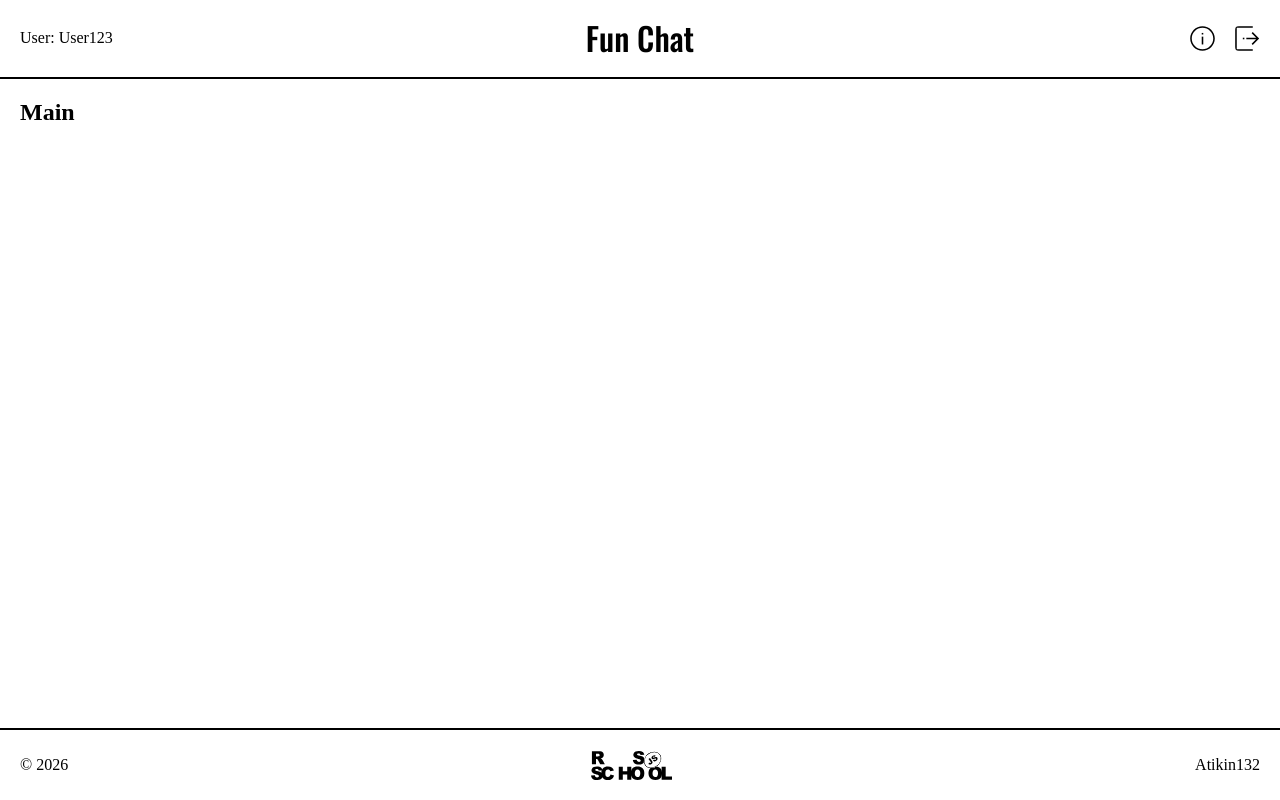
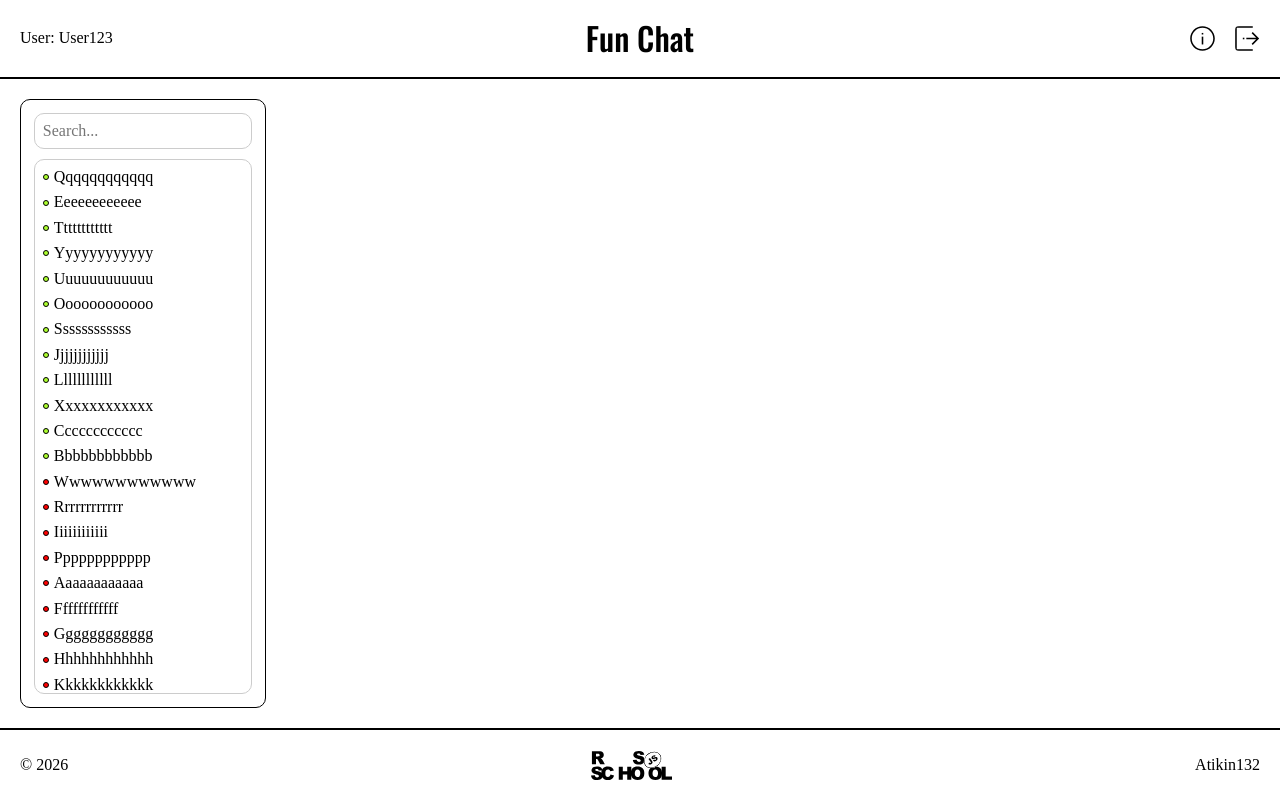
Before and after one commit to Atikin132/fun-chat, a website built with Vite: page index.html in a window 1280 px wide. Built offline with nearby package versions, Linux system fonts and the light colour scheme.

Commit message:
feat: add sidebar and user-sidebar components

```diff
--- /dev/null
+++ b/src/components/sidebar.component/sidebar.component.css
@@ -0,0 +1,36 @@
+.sidebar {
+  display: flex;
+  flex-direction: column;
+  border-radius: 10px;
+  border: 1px solid black;
+  padding: clamp(2px, 1vw, 16px);
+  gap: 10px;
+  height: 100%;
+}
+
+.sidebar__search-input {
+  height: fit-content;
+  padding: 8px;
+  font-size: 1rem;
+  border-radius: 10px;
+  border: 1px solid #ccc;
+  flex-shrink: 0;
+}
+
+.sidebar__search-input:focus {
+  outline: none;
+  border-color: black;
+}
+
+.sidebar__users-container {
+  display: flex;
+  flex-direction: column;
+  gap: 7px;
+  border: 1px solid #ccc;
+  padding: 8px;
+  border-radius: 10px;
+  border: 1px solid #ccc;
+  flex: 1 1 auto;
+  overflow-y: auto;
+  min-height: 0;
+}
--- /dev/null
+++ b/src/components/sidebar.component/sidebar.component.ts
@@ -0,0 +1,37 @@
+import { User } from "../../interfaces/user.interface.js";
+import AsideCreator from "../../utils/aside/aside-creator.js";
+import InputCreator from "../../utils/input/input-creator.js";
+import UnorderedListCreator from "../../utils/unordered-list/unordered-list-creator.js";
+import userSidebarComponent from "../user-sidebar.component/user-sidebar.component.js";
+import "./sidebar.component.css";
+
+const LOGIN_MAX_SIZE = "12";
+
+export default function sidebarComponent(users: User[]): HTMLElement {
+  const sidebar = new AsideCreator({
+    classes: ["sidebar"],
+  }).getElement();
+
+  const searchInput = new InputCreator({
+    parent: sidebar,
+    classes: ["sidebar__search-input"],
+    placeholder: "Search...",
+  }).getElement();
+  searchInput.type = "text";
+  searchInput.name = "search";
+  searchInput.setAttribute("maxlength", LOGIN_MAX_SIZE);
+  searchInput.setAttribute("required", "true");
+  searchInput.autocomplete = "off";
+
+  const usersContainer = new UnorderedListCreator({
+    parent: sidebar,
+    classes: ["sidebar__users-container"],
+  }).getElement();
+
+  users.sort((a, b) => Number(b.isLogined) - Number(a.isLogined));
+
+  for (const user of users) {
+    usersContainer.append(userSidebarComponent(user));
+  }
+  return sidebar;
+}
--- /dev/null
+++ b/src/components/user-sidebar.component/user-sidebar.component.css
@@ -0,0 +1,37 @@
+.user-sidebar-container {
+  display: flex;
+  cursor: pointer;
+  align-items: center;
+  gap: 5px;
+}
+
+.user-sidebar-container:hover {
+  background-color: #ccc;
+}
+
+.user-sidebar-container__status {
+  width: 6px;
+  height: 6px;
+  background-color: red;
+  border: 1px solid black;
+  border-radius: 50%;
+}
+.user-sidebar-container__status.logined {
+  background-color: greenyellow;
+}
+.user-sidebar-container__user-message-container {
+  display: flex;
+  justify-content: space-between;
+  flex: 1;
+  gap: 5px;
+}
+
+.user-sidebar-container__message {
+  padding: 1px 4px;
+  border-radius: 50%;
+  border: 1px solid green;
+  font-size: 0.7em;
+}
+.user-sidebar-container__message.no-message {
+  display: none;
+}
--- /dev/null
+++ b/src/components/user-sidebar.component/user-sidebar.component.ts
@@ -0,0 +1,38 @@
+import { User } from "../../interfaces/user.interface.js";
+import ElementCreator from "../../utils/element-creator.js";
+import ListItemCreator from "../../utils/list-item/list-item-creator.js";
+import ParagraphCreator from "../../utils/paragraph/paragraph-creator.js";
+import "./user-sidebar.component.css";
+
+export default function userSidebarComponent(user: User): HTMLElement {
+  const userContainer = new ListItemCreator({
+    classes: ["user-sidebar-container"],
+  }).getElement();
+
+  const status = new ElementCreator({
+    parent: userContainer,
+    classes: ["user-sidebar-container__status"],
+  }).getElement();
+  if (user.isLogined !== undefined && user.isLogined) {
+    status.classList.add("logined");
+  }
+
+  const userMessageContainer = new ElementCreator({
+    parent: userContainer,
+    classes: ["user-sidebar-container__user-message-container"],
+  }).getElement();
+
+  const name = new ParagraphCreator({
+    parent: userMessageContainer,
+    classes: ["user-sidebar-container__name"],
+  }).getElement();
+  name.textContent = user.login;
+
+  const message = new ElementCreator({
+    parent: userMessageContainer,
+    classes: ["user-sidebar-container__message"],
+  }).getElement();
+  message.classList.add("no-message");
+
+  return userContainer;
+}
--- a/src/interfaces/user.interdace.ts
+++ /dev/null
@@ -1,4 +0,0 @@
-export interface User {
-  login: string;
-  password: string;
-}
--- /dev/null
+++ b/src/interfaces/user.interface.ts
@@ -0,0 +1,5 @@
+export interface User {
+  login: string;
+  password?: string;
+  isLogined?: boolean;
+}
--- a/src/layout/footer/footer.css
+++ b/src/layout/footer/footer.css
@@ -3,6 +3,7 @@
   justify-content: space-between;
   padding: 20px;
   border-top: 2px solid black;
+  flex-shrink: 0;
 }
 
 .footer a {
--- a/src/layout/header/header.css
+++ b/src/layout/header/header.css
@@ -4,6 +4,7 @@
   padding: 20px;
   border-bottom: 2px solid black;
   gap: 15px;
+  flex-shrink: 0;
 }
 
 .user-name {
--- /dev/null
+++ b/src/pages/main/main.css
@@ -0,0 +1,5 @@
+.main-page {
+  flex: 1;
+  justify-content: space-between;
+  min-height: 0;
+}
--- a/src/pages/main/main.ts
+++ b/src/pages/main/main.ts
@@ -1,9 +1,39 @@
+import sidebarComponent from "../../components/sidebar.component/sidebar.component.js";
+import { User } from "../../interfaces/user.interface.js";
 import { BasePage } from "../base-page.js";
+import "./main.css";
 
 export class Main extends BasePage {
   create(parent: HTMLElement): void {
     parent.append(this.container);
-    this.container.innerHTML = `
-      <h2>Main</h2>`;
+    this.container.classList.add("main-page");
+    const users: User[] = [
+      { login: "Qqqqqqqqqqqq", isLogined: true },
+      { login: "Wwwwwwwwwwww", isLogined: false },
+      { login: "Eeeeeeeeeeee", isLogined: true },
+      { login: "Rrrrrrrrrrrr", isLogined: false },
+      { login: "Tttttttttttt", isLogined: true },
+      { login: "Yyyyyyyyyyyy", isLogined: true },
+      { login: "Uuuuuuuuuuuu", isLogined: true },
+      { login: "Iiiiiiiiiiii", isLogined: false },
+      { login: "Oooooooooooo", isLogined: true },
+      { login: "Pppppppppppp", isLogined: false },
+      { login: "Aaaaaaaaaaaa", isLogined: false },
+      { login: "Ssssssssssss", isLogined: true },
+      { login: "Ffffffffffff", isLogined: false },
+      { login: "Gggggggggggg", isLogined: false },
+      { login: "Hhhhhhhhhhhh", isLogined: false },
+      { login: "Jjjjjjjjjjjj", isLogined: true },
+      { login: "Kkkkkkkkkkkk", isLogined: false },
+      { login: "Llllllllllll", isLogined: true },
+      { login: "Zzzzzzzzzzzz", isLogined: false },
+      { login: "Xxxxxxxxxxxx", isLogined: true },
+      { login: "Cccccccccccc", isLogined: true },
+      { login: "Vvvvvvvvvvvv", isLogined: false },
+      { login: "Bbbbbbbbbbbb", isLogined: true },
+      { login: "Nnnnnnnnnnnn", isLogined: false },
+      { login: "Mmmmmmmmmmmm", isLogined: false },
+    ];
+    this.container.append(sidebarComponent(users));
   }
 }
--- a/src/styles/styles.css
+++ b/src/styles/styles.css
@@ -5,17 +5,18 @@
 
 html {
   scroll-behavior: smooth;
+  height: 100%;
 }
 
 body {
   width: 100%;
-  min-height: 100vh;
   height: 100%;
   margin: 0 auto;
   display: flex;
   flex-direction: column;
   color: black;
   background-color: white;
+  font-size: clamp(0.8rem, 1vw + 0.5rem, 1rem);
 }
 
 .main {
@@ -25,4 +26,5 @@ body {
   padding: 20px;
   width: 100%;
   flex: 1;
+  min-height: 0;
 }
--- /dev/null
+++ b/src/utils/aside/aside-creator.ts
@@ -0,0 +1,15 @@
+import { CreateElementOptions } from "../../interfaces/create-element-options.interface.js";
+import ElementCreator from "../element-creator.js";
+
+export default class AsideCreator extends ElementCreator {
+  constructor(options: CreateElementOptions) {
+    super({ ...options, tag: "aside" });
+  }
+
+  public getElement(): HTMLElement {
+    if (this.element instanceof HTMLElement) {
+      return this.element;
+    }
+    throw new Error("Element is not HTMLElement");
+  }
+}
```
